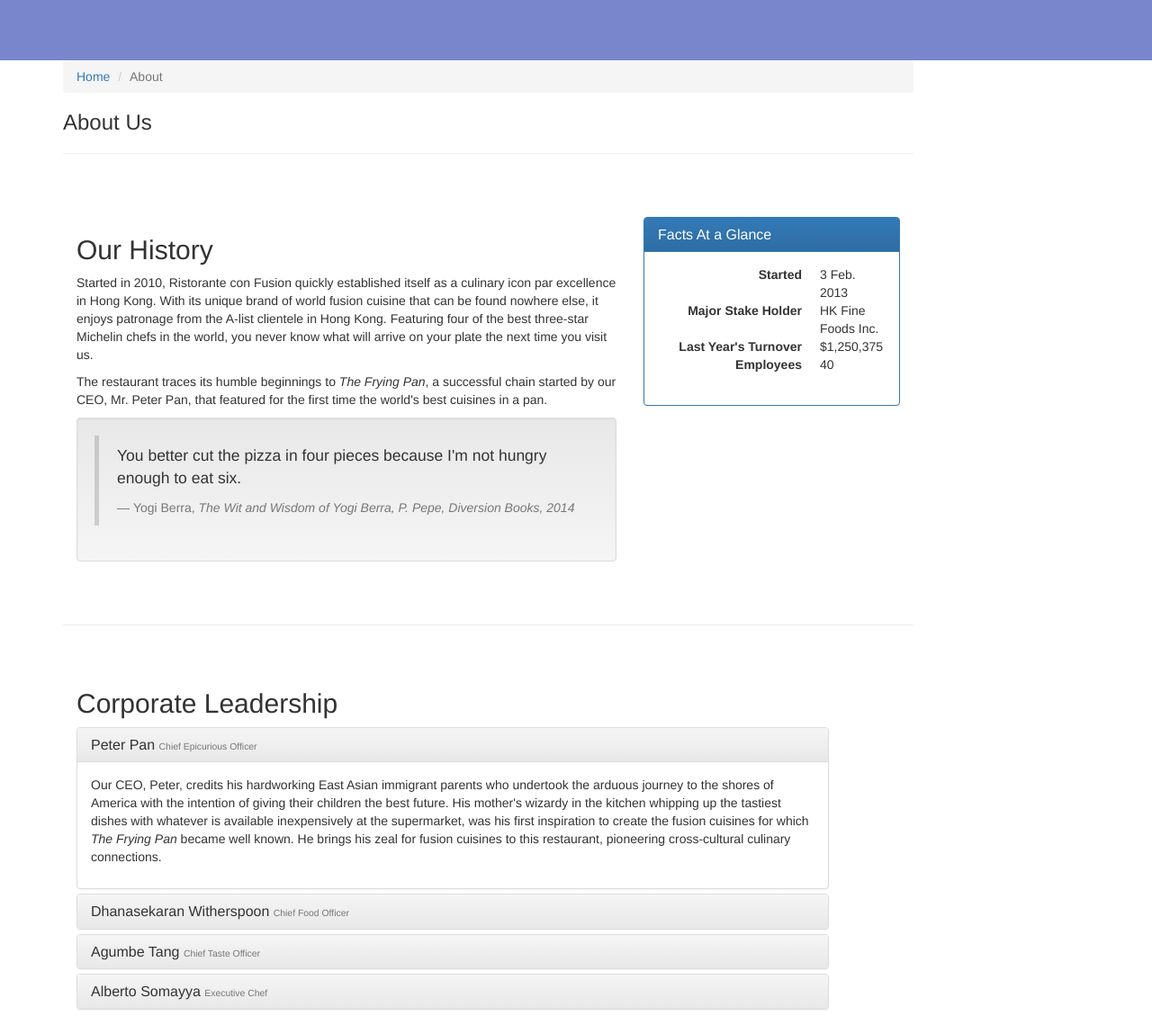
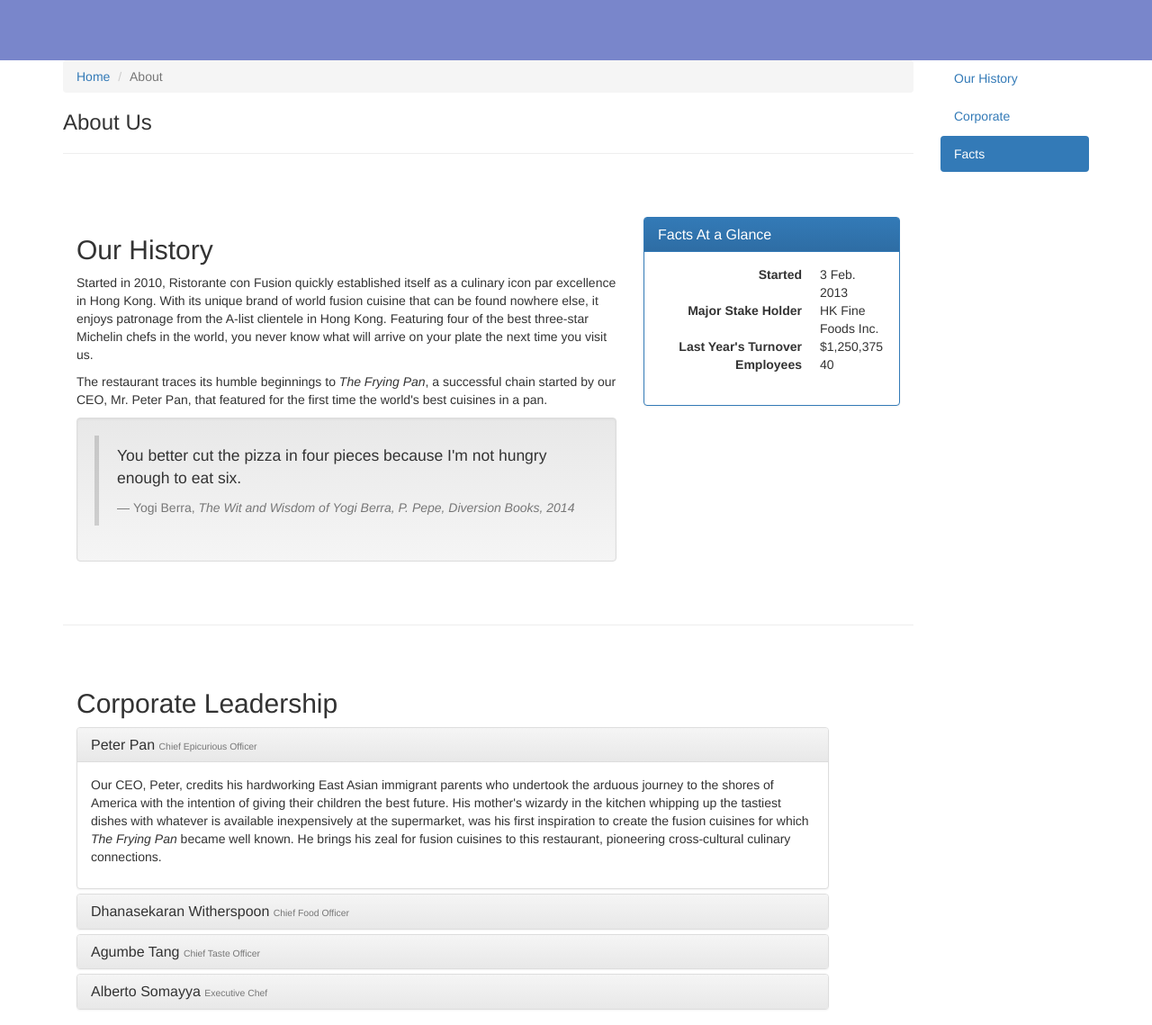
Before and after one commit to zeala/bootstr, a plain HTML site: page aboutus.html in a window 1280 px wide. Shown: the part 392-1531 px from the top of the page at 90% size. Drawn offline with nearby package versions, Linux system fonts and the light colour scheme.

Commit message:
after adding scrollspy

```diff
--- a/aboutus.html
+++ b/aboutus.html
@@ -100,7 +100,7 @@
                     </div>
                 </div>
 
-                <div class="row row-content">
+                <div id="history" class="row row-content">
                     <div class="col-xs-12 col-sm-6 col-lg-8">
                         <h2>Our History</h2>
                         <p>Started in 2010, Ristorante con Fusion quickly established itself as a culinary icon par excellence in Hong Kong. With its unique brand of world fusion cuisine that can be found nowhere else, it enjoys patronage from the A-list clientele in Hong Kong.  Featuring four of the best three-star Michelin chefs in the world, you never know what will arrive on your plate the next time you visit us.</p>
@@ -139,7 +139,7 @@
                 </div>
 
 
-                <div class="row row-content">
+                <div id="corporate" class="row row-content">
                     <div class="col-xs-12 col-sm-11">
                         <h2>Corporate Leadership</h2>
                         <div
@@ -230,7 +230,9 @@
                             </div>
                         </div>
 
-                        <div class="row row-content">
+                    </div>
+                </div>
+                <div id="facts" class="row row-content">
                     <div class="col-xs-12 col-sm-9">
                         <h2>Facts &amp; Figures</h2>
                         <div class="table-responsive">
@@ -273,11 +275,13 @@
                     </div>
                 </div>
             </div>
-                    <div class="col-xs-12 col-sm-1">
-                        <p style="padding:20px;"></p>
-                    </div>
-                </div>
-            </div>
+            <nav class="hidden-xs col-sm-2" id="myScrollspy">
+                <ul class="nav nav-pills nav-stacked" data-spy="affix" data-offset-top="400">
+                    <li><a href="#history">Our History</a></li>
+                    <li><a href="#corporate">Corporate</a></li>
+                    <li><a href="#facts">Facts</a></li>
+                </ul>
+            </nav>
         </div>
     </div>
 
--- a/css/mystyles.css
+++ b/css/mystyles.css
@@ -68,3 +68,6 @@ address{
     border-bottom: 1px solid #ddd;
     padding: 10px;
 }
+.affix {
+    top:100px;
+}
```
Lines whose indentation alone changed are shown as unchanged.
